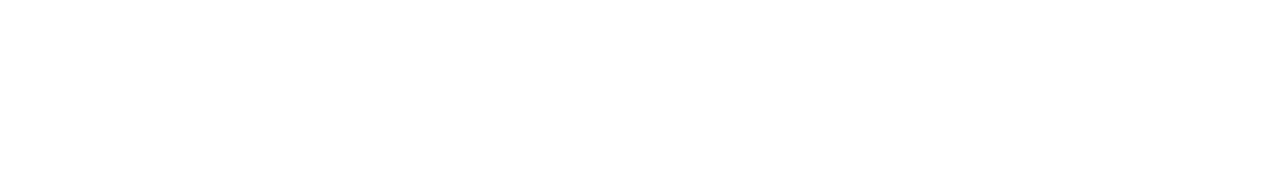
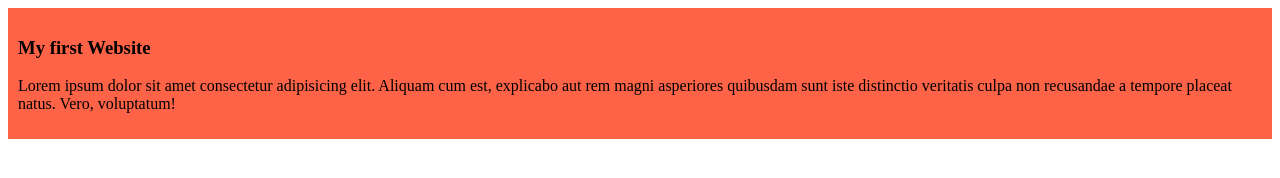
Before and after one commit to riasat01/my-shelly-coop-repo, a plain HTML site: page index.html in a window 1280 px wide. Drawn offline with Linux system fonts and the light colour scheme.

Commit message:
dui ta file pathalam...tor kase rakh

```diff
--- a/index.html
+++ b/index.html
@@ -4,8 +4,12 @@
     <meta charset="UTF-8">
     <meta name="viewport" content="width=device-width, initial-scale=1.0">
     <title>Sheldon COOOOOPER</title>
+    <link rel="stylesheet" href="styles/blog.css">
 </head>
 <body>
-
+    <div>
+        <h3>My first Website</h3>
+        <p>Lorem ipsum dolor sit amet consectetur adipisicing elit. Aliquam cum est, explicabo aut rem magni asperiores quibusdam sunt iste distinctio veritatis culpa non recusandae a tempore placeat natus. Vero, voluptatum!</p>
+    </div>
 </body>
 </html>
--- /dev/null
+++ b/styles/blog.css
@@ -0,0 +1,4 @@
+div{
+    background-color: tomato;
+    padding: 10px;
+}
```
